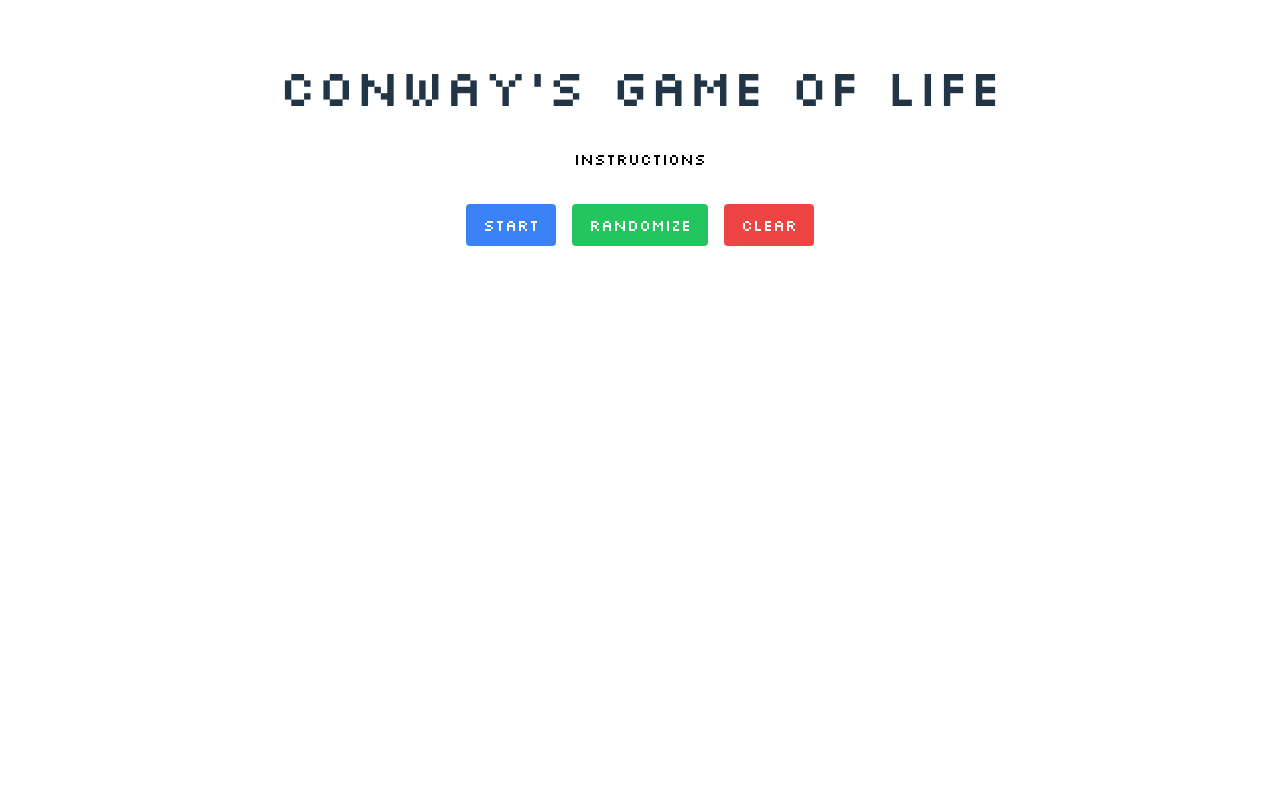
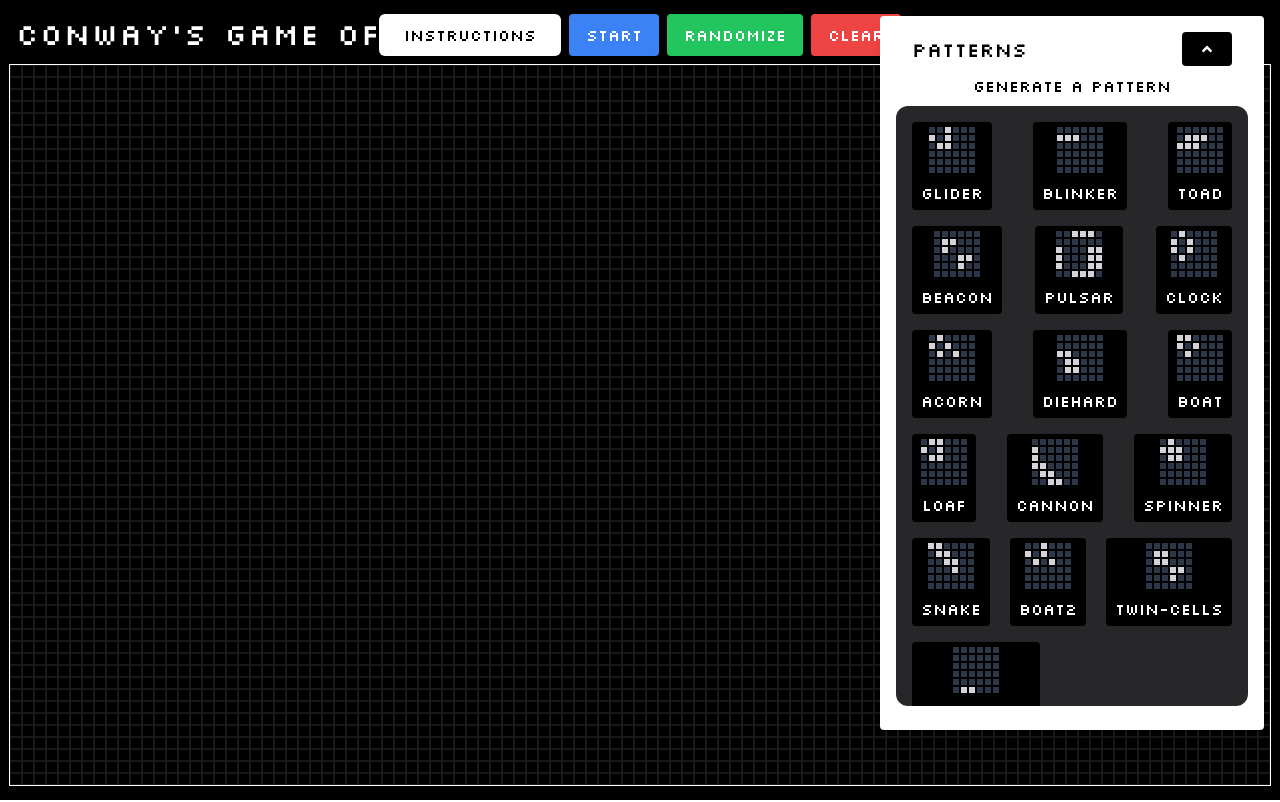
Before and after one commit to Diallo222/Game-Of-Life, a React (Vite) app: page / in a window 1280 px wide. Built offline with nearby package versions, Linux system fonts and the light colour scheme.

Commit message:
Multiple pattern's added to the game & Mobile check function added :white_check_mark:

```diff
--- a/package.json
+++ b/package.json
@@ -10,9 +10,11 @@
     "preview": "vite preview"
   },
   "dependencies": {
+    "framer-motion": "^11.11.11",
     "immer": "^10.1.1",
     "react": "^18.3.1",
-    "react-dom": "^18.3.1"
+    "react-dom": "^18.3.1",
+    "react-icons": "^5.3.0"
   },
   "devDependencies": {
     "@eslint/js": "^9.13.0",
--- a/src/App.jsx
+++ b/src/App.jsx
@@ -1,22 +1,37 @@
-import { useState } from "react";
-import { Game, Instructions } from "./components";
+import { useState, useEffect } from "react";
+import { Game } from "./components";
 
 function App() {
-  const [showInstructions, setShowInstructions] = useState(false);
-
-  const toggleInstructions = () => setShowInstructions((prev) => !prev);
+  const [isMobile, setIsMobile] = useState(false);
+  useEffect(() => {
+    const checkMobileDevice = () => {
+      if (window.innerWidth <= 768) {
+        setIsMobile(true);
+      } else {
+        setIsMobile(false);
+      }
+    };
+    checkMobileDevice();
+    window.addEventListener("resize", checkMobileDevice);
+    return () => {
+      window.removeEventListener("resize", checkMobileDevice);
+    };
+  }, []);
 
   return (
-    <div className="w-screen h-screen flex flex-col justify-center items-center">
-      <h1 className="text-center mb-4">Conway's Game of Life</h1>
-      <button
-        onClick={toggleInstructions}
-        className="my-2 px-4 py-2 bg-white text-black rounded hover:bg-green-400"
-      >
-        Instructions
-      </button>
-      <Game />
-      {showInstructions && <Instructions onClose={toggleInstructions} />}
+    <div className="w-screen h-screen flex flex-col justify-center items-center bg-black text-white">
+      <h1 className="absolute top-4 left-4 text-3xl tracking-wider text-white">
+        Conway's Game of Life
+      </h1>
+
+      {/* Display a message for mobile users */}
+      {isMobile ? (
+        <div className="text-center text-lg bg-red-500 p-4 rounded-md">
+          <p>Please open this game on a computer for the best experience.</p>
+        </div>
+      ) : (
+        <Game />
+      )}
     </div>
   );
 }
--- a/src/components/Game.jsx
+++ b/src/components/Game.jsx
@@ -1,8 +1,10 @@
 import React, { useState, useCallback, useRef } from "react";
 import { produce } from "immer";
+import Instructions from "./Instructions";
+import Menu from "./Menu";
 
-const numRows = Math.floor(22 * 1.5);
-const numCols = Math.floor(40 * 1.5);
+const numRows = Math.floor(40 * 1.5);
+const numCols = Math.floor(70 * 1.5);
 const operations = [
   [0, 1],
   [0, -1],
@@ -25,6 +27,10 @@ const generateEmptyGrid = () => {
 const Game = () => {
   const [grid, setGrid] = useState(() => generateEmptyGrid());
   const [running, setRunning] = useState(false);
+  const [showMenu, setShowMenu] = useState(true);
+  const [showInstructions, setShowInstructions] = useState(false);
+
+  const toggleInstructions = () => setShowInstructions((prev) => !prev);
   const runningRef = useRef(running);
   runningRef.current = running;
 
@@ -58,47 +64,94 @@ const Game = () => {
     setTimeout(runSimulation, 100);
   }, []);
 
+  const toggleRunning = () => {
+    setRunning(!running);
+    if (!running) {
+      runningRef.current = true;
+      runSimulation();
+    }
+  };
+
+  const randomizeGrid = () => {
+    const rows = [];
+    for (let i = 0; i < numRows; i++) {
+      rows.push(
+        Array.from(Array(numCols), () => (Math.random() > 0.7 ? 1 : 0))
+      );
+    }
+    setGrid(rows);
+  };
+
+  const clear = () => {
+    setGrid(generateEmptyGrid());
+  };
+
+  const toggleMenu = () => {
+    setShowMenu(!showMenu);
+  };
+
+  const applyPattern = (pattern) => {
+    const centerX = Math.floor(numRows / 2);
+    const centerY = Math.floor(numCols / 2);
+
+    setGrid((g) =>
+      produce(g, (gridCopy) => {
+        pattern.forEach(([x, y]) => {
+          const shiftedX = centerX - Math.floor(pattern.length / 2) + x;
+          const shiftedY = centerY - Math.floor(pattern[0].length / 2) + y;
+          if (
+            shiftedX >= 0 &&
+            shiftedX < numRows &&
+            shiftedY >= 0 &&
+            shiftedY < numCols
+          ) {
+            gridCopy[shiftedX][shiftedY] = 1;
+          }
+        });
+      })
+    );
+  };
+
   return (
-    <div className="flex flex-col items-center p-4 space-y-4 ">
-      <div className="space-x-4">
+    <div className="flex flex-col items-center p-4 ">
+      <Menu
+        toggleRunning={toggleRunning}
+        running={running}
+        randomizeGrid={randomizeGrid}
+        clear={clear}
+        toggleMenu={toggleMenu}
+        showMenu={showMenu}
+        applyPattern={applyPattern}
+      />
+      <div className="flex flex-wrap justify-center space-x-2">
         <button
-          onClick={() => {
-            setRunning(!running);
-            if (!running) {
-              runningRef.current = true;
-              runSimulation();
-            }
-          }}
+          onClick={toggleInstructions}
+          className="px-6 py-2  bg-white text-black rounded-md shadow-md hover:bg-green-500 transition duration-300 transform hover:scale-105 focus:outline-none focus:ring-0 focus:ring-green-400"
+        >
+          Instructions
+        </button>
+        <button
+          onClick={toggleRunning}
           className="px-4 py-2 bg-blue-500 text-white rounded hover:bg-blue-400"
         >
           {running ? "Stop" : "Start"}
         </button>
         <button
-          onClick={() => {
-            const rows = [];
-            for (let i = 0; i < numRows; i++) {
-              rows.push(
-                Array.from(Array(numCols), () => (Math.random() > 0.7 ? 1 : 0))
-              );
-            }
-            setGrid(rows);
-          }}
+          onClick={randomizeGrid}
           className="px-4 py-2 bg-green-500 text-white rounded hover:bg-green-400"
         >
           Randomize
         </button>
         <button
-          onClick={() => {
-            setGrid(generateEmptyGrid());
-          }}
+          onClick={clear}
           className="px-4 py-2 bg-red-500 text-white rounded hover:bg-red-400"
         >
           Clear
         </button>
       </div>
       <div
-        className="grid border border-white"
-        style={{ gridTemplateColumns: `repeat(${numCols}, 14px)` }}
+        className="grid border border-white mt-2"
+        style={{ gridTemplateColumns: `repeat(${numCols}, 12px)` }}
       >
         {grid.map((rows, i) =>
           rows.map((col, j) => (
@@ -110,13 +163,14 @@ const Game = () => {
                 });
                 setGrid(newGrid);
               }}
-              className={`w-3.5 h-3.5 border border-white ${
-                grid[i][j] ? "bg-white" : ""
+              className={`w-3 h-3 border border-zinc-900 border- ${
+                grid[i][j] ? "bg-zinc-300" : ""
               }`}
             />
           ))
         )}
       </div>
+      {showInstructions && <Instructions onClose={toggleInstructions} />}
     </div>
   );
 };
--- /dev/null
+++ b/src/components/Menu.jsx
@@ -0,0 +1,79 @@
+import React, { useState } from "react";
+import { motion } from "framer-motion";
+import { FaAngleDown, FaAngleUp } from "react-icons/fa";
+import { patterns } from "../constants";
+
+const cellSize = 6;
+
+const renderPatternPreview = (pattern) => {
+  const grid = Array.from({ length: 6 }, () => Array(6).fill(0));
+
+  // Fill the grid based on the pattern
+  pattern.forEach(([x, y]) => {
+    if (x < 6 && y < 6) {
+      grid[x][y] = 1;
+    }
+  });
+
+  return (
+    <div className="grid grid-cols-6 gap-0.5">
+      {grid.map((row, rowIndex) =>
+        row.map((cell, colIndex) => (
+          <div
+            key={`${rowIndex}-${colIndex}`}
+            style={{
+              width: `${cellSize}px`,
+              height: `${cellSize}px`,
+              backgroundColor: cell === 1 ? "#d4d4d8" : "#2d3748",
+            }}
+          />
+        ))
+      )}
+    </div>
+  );
+};
+
+const Menu = ({ showMenu, toggleMenu, applyPattern }) => {
+  return (
+    <motion.div
+      className="menu absolute top-4 right-4 bg-white p-4 rounded shadow-lg w-96"
+      initial={{ opacity: 0 }}
+      animate={{ opacity: 1 }}
+      transition={{ duration: 0.5 }}
+    >
+      <div className="flex justify-between items-center px-4">
+        <p className="text-xl text-center text-black">Patterns</p>
+        <button
+          onClick={toggleMenu}
+          className="bg-black rounded text-white flex items-center justify-center px-4 py-2"
+        >
+          {showMenu ? <FaAngleUp /> : <FaAngleDown />}
+        </button>
+      </div>
+      <motion.div className={showMenu ? "block my-2" : "hidden"}>
+        <p className="text-center mb-2 text-black mt-2">Generate a Pattern</p>
+        <div
+          className="flex flex-wrap gap-4 justify-between px-4 overflow-y-auto bg-zinc-800 p-4 rounded-xl"
+          style={{ maxHeight: "600px" }}
+        >
+          {Object.keys(patterns).map((pattern) => (
+            <button
+              key={pattern}
+              onClick={() => applyPattern(patterns[pattern])}
+              className="bg-black text-white px-2 py-1 rounded hover:bg-zinc-800"
+            >
+              <div className="flex flex-col items-center">
+                <div className="mb-2">
+                  {renderPatternPreview(patterns[pattern])}
+                </div>
+                {pattern.charAt(0).toUpperCase() + pattern.slice(1)}
+              </div>
+            </button>
+          ))}
+        </div>
+      </motion.div>
+    </motion.div>
+  );
+};
+
+export default Menu;
--- a/src/components/index.js
+++ b/src/components/index.js
@@ -1,4 +1,5 @@
 import Game from "./Game";
 import Instructions from "./Instructions";
+import Menu from "./Menu";
 
-export { Game, Instructions };
+export { Game, Instructions, Menu };
--- /dev/null
+++ b/src/constants/index.js
@@ -0,0 +1,219 @@
+export const patterns = {
+  glider: [
+    [1, 0],
+    [2, 1],
+    [0, 2],
+    [1, 2],
+    [2, 2],
+  ],
+  blinker: [
+    [1, 0],
+    [1, 1],
+    [1, 2],
+  ],
+  toad: [
+    [1, 1],
+    [1, 2],
+    [1, 3],
+    [2, 0],
+    [2, 1],
+    [2, 2],
+  ],
+  beacon: [
+    [1, 1],
+    [1, 2],
+    [2, 1],
+    [3, 3],
+    [3, 4],
+    [4, 3],
+  ],
+  pulsar: [
+    [2, 0],
+    [3, 0],
+    [4, 0],
+    [2, 4],
+    [3, 4],
+    [4, 4],
+    [0, 2],
+    [5, 2],
+    [0, 3],
+    [5, 3],
+    [0, 4],
+    [5, 4],
+    [2, 5],
+    [3, 5],
+    [4, 5],
+    [2, 7],
+    [3, 7],
+    [4, 7],
+  ],
+  clock: [
+    [1, 0],
+    [2, 0],
+    [0, 1],
+    [3, 1],
+    [1, 2],
+    [2, 2],
+  ],
+  acorn: [
+    [0, 1],
+    [1, 0],
+    [2, 1],
+    [1, 2],
+    [2, 3],
+  ],
+  diehard: [
+    [2, 0],
+    [2, 1],
+    [3, 1],
+    [3, 2],
+    [4, 1],
+    [4, 2],
+  ],
+  boat: [
+    [0, 0],
+    [1, 0],
+    [0, 1],
+    [1, 2],
+    [2, 1],
+  ],
+  loaf: [
+    [1, 0],
+    [0, 1],
+    [2, 1],
+    [0, 2],
+    [1, 2],
+    [2, 2],
+  ],
+  cannon: [
+    [1, 0],
+    [2, 0],
+    [3, 0],
+    [3, 1],
+    [4, 1],
+    [4, 2],
+    [5, 2],
+    [5, 3],
+    [6, 3],
+    [6, 4],
+    [7, 4],
+    [8, 4],
+    [8, 5],
+    [9, 5],
+    [9, 6],
+  ],
+  spinner: [
+    [0, 1],
+    [1, 1],
+    [1, 0],
+    [1, 2],
+    [2, 1],
+    [2, 2],
+  ],
+  snake: [
+    [0, 0],
+    [0, 1],
+    [1, 1],
+    [1, 2],
+    [2, 2],
+    [2, 3],
+    [3, 3],
+  ],
+  boat2: [
+    [1, 0],
+    [2, 1],
+    [1, 2],
+    [0, 2],
+    [2, 3],
+  ],
+  "twin-cells": [
+    [1, 1],
+    [1, 2],
+    [2, 1],
+    [2, 2],
+    [3, 3],
+    [3, 4],
+    [4, 3],
+  ],
+  "glider-gun": [
+    [1, 25],
+    [2, 23],
+    [2, 25],
+    [3, 13],
+    [3, 14],
+    [3, 21],
+    [3, 22],
+    [4, 13],
+    [4, 14],
+    [5, 1],
+    [5, 2],
+    [5, 11],
+    [5, 12],
+    [6, 11],
+    [6, 12],
+    [7, 2],
+    [7, 3],
+    [7, 10],
+    [7, 11],
+    [8, 3],
+    [8, 10],
+    [9, 6],
+    [9, 7],
+    [10, 6],
+    [10, 7],
+    [11, 4],
+    [11, 5],
+    [11, 6],
+    [12, 5],
+    [12, 6],
+    [13, 2],
+    [13, 3],
+    [13, 10],
+    [13, 11],
+  ],
+  "lightweight-spaceship": [
+    [1, 1],
+    [2, 1],
+    [3, 1],
+    [3, 2],
+    [1, 3],
+  ],
+  "middleweight-spaceship": [
+    [1, 1],
+    [1, 2],
+    [1, 3],
+    [2, 1],
+    [3, 1],
+    [3, 2],
+    [3, 3],
+    [2, 4],
+  ],
+  "heavyweight-spaceship": [
+    [1, 1],
+    [1, 2],
+    [2, 2],
+    [2, 3],
+    [3, 1],
+    [3, 3],
+    [4, 1],
+    [4, 2],
+    [4, 3],
+  ],
+  pentadecathlon: [
+    [0, 0],
+    [1, 0],
+    [1, 1],
+    [2, 0],
+    [2, 1],
+    [2, 2],
+    [3, 0],
+    [3, 1],
+    [3, 2],
+    [4, 0],
+    [4, 1],
+    [4, 2],
+    [5, 0],
+    [5, 1],
+    [5, 2],
+  ],
+};
--- a/src/index.css
+++ b/src/index.css
@@ -9,8 +9,6 @@
   font-style: normal;
   line-height: 1.5;
   font-weight: 400;
-
-  color-scheme: light dark;
   color: rgba(255, 255, 255, 0.87);
   background-color: #050505;
 
```
Also changed, not shown: 1 other file (tests, documents, lock files or other folders).
